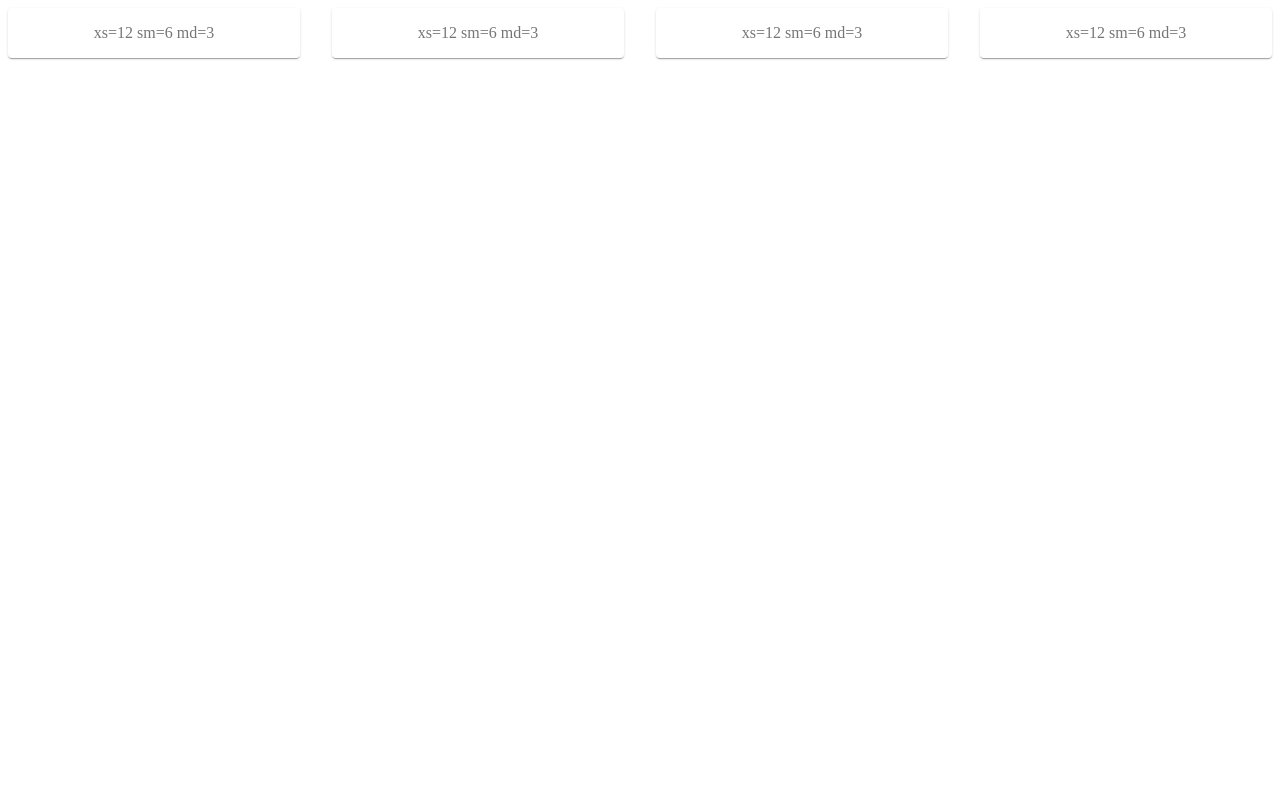
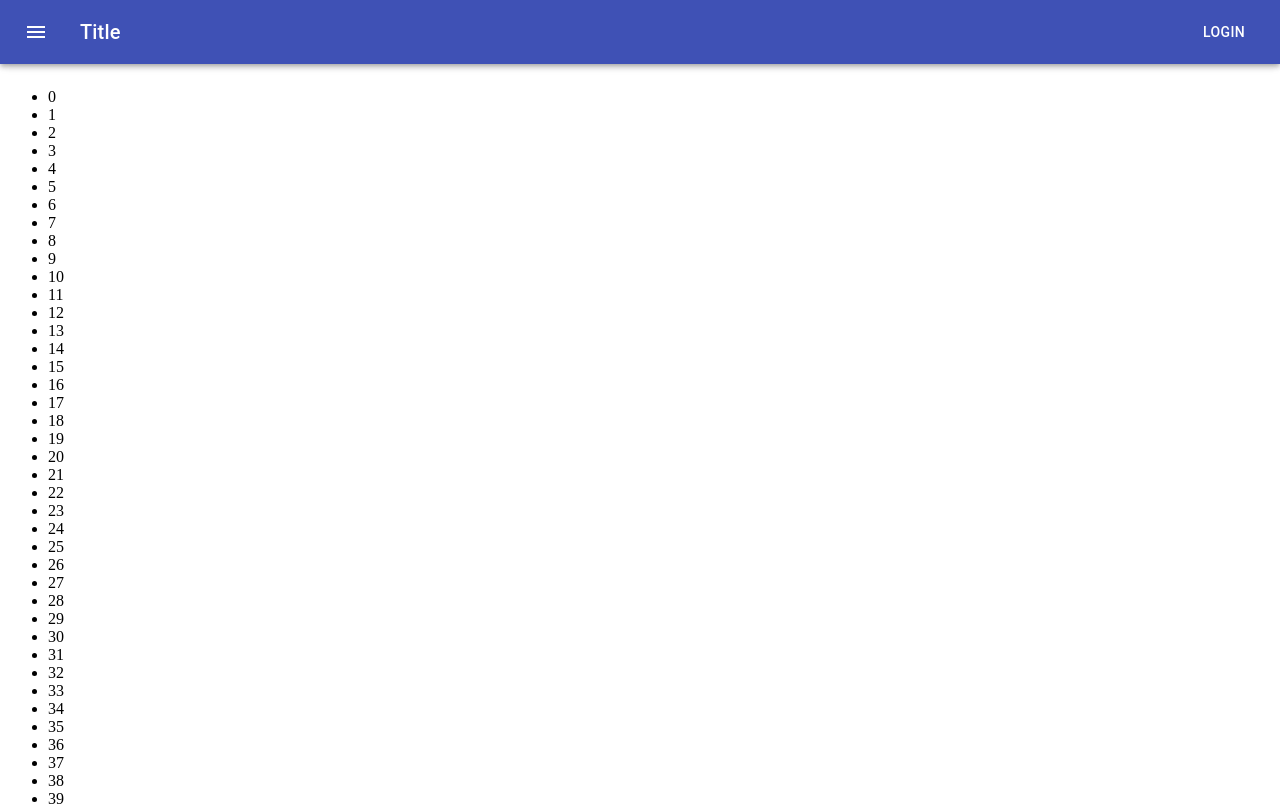
Before and after one commit to eliseuvideira/react-material-ui-cookbook, a React app: page / in a window 1280 px wide. Shown: the top 806 px of the page. Built offline with nearby package versions, Linux system fonts and the light colour scheme.

Commit message:
Adding an AppBar & Fixed position AppBar

```diff
--- a/package.json
+++ b/package.json
@@ -6,6 +6,7 @@
   "license": "MIT",
   "dependencies": {
     "@material-ui/core": "^4.9.12",
+    "@material-ui/icons": "^4.9.1",
     "react": "^16.13.1",
     "react-dom": "^16.13.1"
   },
--- a/src/components/Page.tsx
+++ b/src/components/Page.tsx
@@ -1,37 +1,53 @@
 import React from 'react';
 import { makeStyles } from '@material-ui/core/styles';
-import Grid from '@material-ui/core/Grid';
-import Paper from '@material-ui/core/Paper';
+import {
+  AppBar,
+  Toolbar,
+  IconButton,
+  Typography,
+  Button,
+} from '@material-ui/core';
+import MenuIcon from '@material-ui/icons/Menu';
 
 const useStyles = makeStyles((theme) => ({
   root: {
     flexGrow: 1,
   },
-  paper: {
-    padding: theme.spacing(2),
-    textAlign: 'center',
-    color: theme.palette.text.secondary,
+  flex: {
+    flex: 1,
   },
+  menuButton: {
+    marginLeft: -12,
+    marginRight: 20,
+  },
+  toolbarMargin: theme.mixins.toolbar,
 }));
 
 const Page = () => {
   const classes = useStyles();
   return (
     <div className={classes.root}>
-      <Grid container spacing={4}>
-        <Grid item xs={12} sm={6} md={3}>
-          <Paper className={classes.paper}>xs=12 sm=6 md=3</Paper>
-        </Grid>
-        <Grid item xs={12} sm={6} md={3}>
-          <Paper className={classes.paper}>xs=12 sm=6 md=3</Paper>
-        </Grid>
-        <Grid item xs={12} sm={6} md={3}>
-          <Paper className={classes.paper}>xs=12 sm=6 md=3</Paper>
-        </Grid>
-        <Grid item xs={12} sm={6} md={3}>
-          <Paper className={classes.paper}>xs=12 sm=6 md=3</Paper>
-        </Grid>
-      </Grid>
+      <AppBar position="fixed">
+        <Toolbar>
+          <IconButton
+            className={classes.menuButton}
+            color="inherit"
+            aria-label="Menu"
+          >
+            <MenuIcon />
+          </IconButton>
+          <Typography variant="h6" color="inherit" className={classes.flex}>
+            Title
+          </Typography>
+          <Button color="inherit">Login</Button>
+        </Toolbar>
+      </AppBar>
+      <div className={classes.toolbarMargin} />
+      <ul>
+        {new Array(500).fill(null).map((_, i) => (
+          <li key={i}>{i}</li>
+        ))}
+      </ul>
     </div>
   );
 };
--- a/tsconfig.json
+++ b/tsconfig.json
@@ -14,5 +14,6 @@
     "forceConsistentCasingInFileNames": true,
     "esModuleInterop": true
   },
-  "include": ["./src/**/*"]
+  "include": ["./src/**/*"],
+  "exclude": ["./node_modules/"]
 }
```
Also changed, not shown: 1 other file (tests, documents, lock files or other folders).
